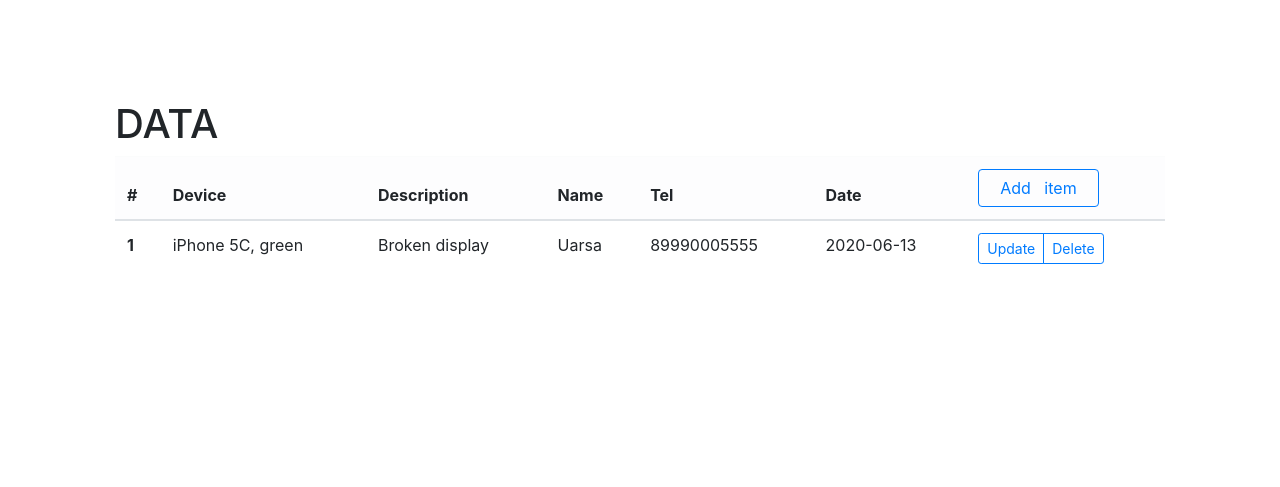
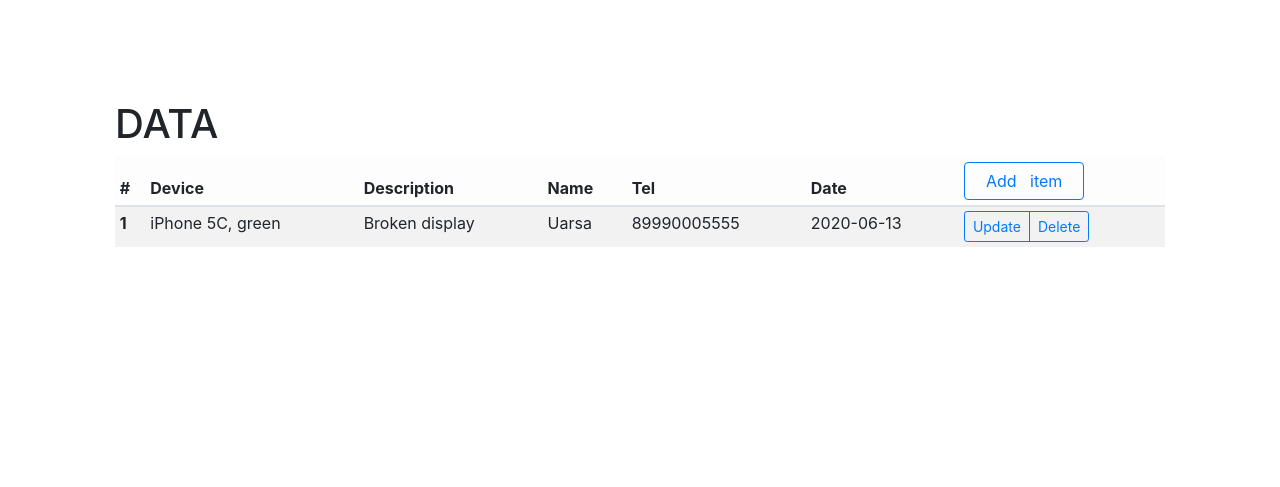
Before and after one commit to Uarsa/blog, a Flask app: page / in a window 1280 px wide. Shown: the part 87-574 px from the top of the page. Run offline with Flask 2, Linux system fonts and the light colour scheme; data comes from the database, SQL or seed files in the repository; some libraries are stand-ins or nearby versions.

Commit message:
Update posts.html

```diff
--- a/templates/posts.html
+++ b/templates/posts.html
@@ -29,7 +29,8 @@
 
     <h1>DATA</h1>
 
-    <table class="table">
+
+    <table class="table table-striped table-sm">
 
       <thead class="table-light">
         <tr>
```
